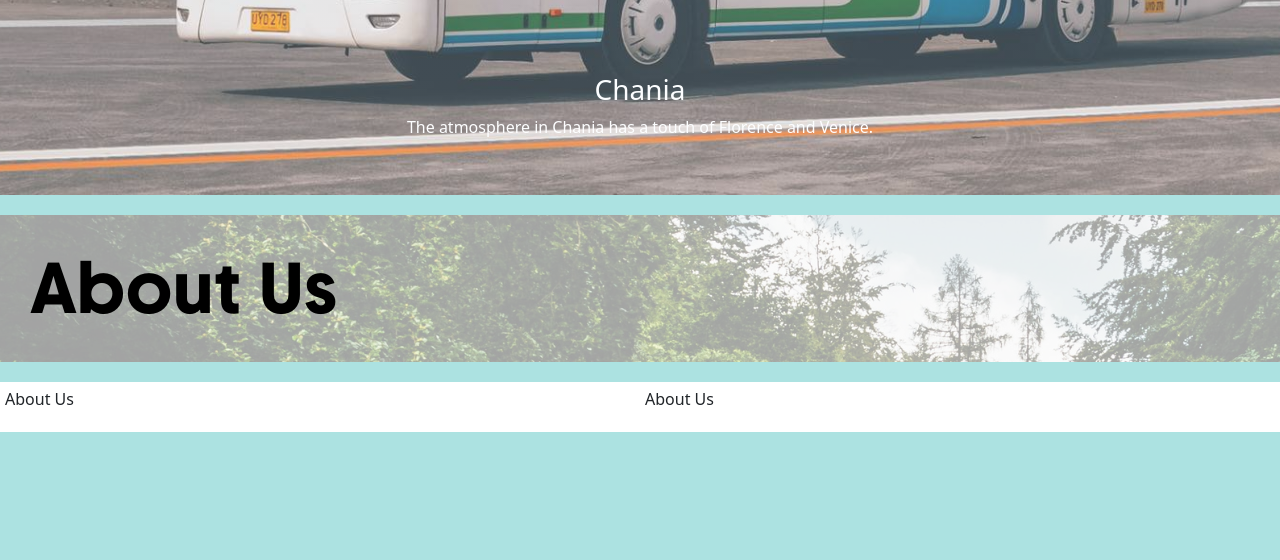
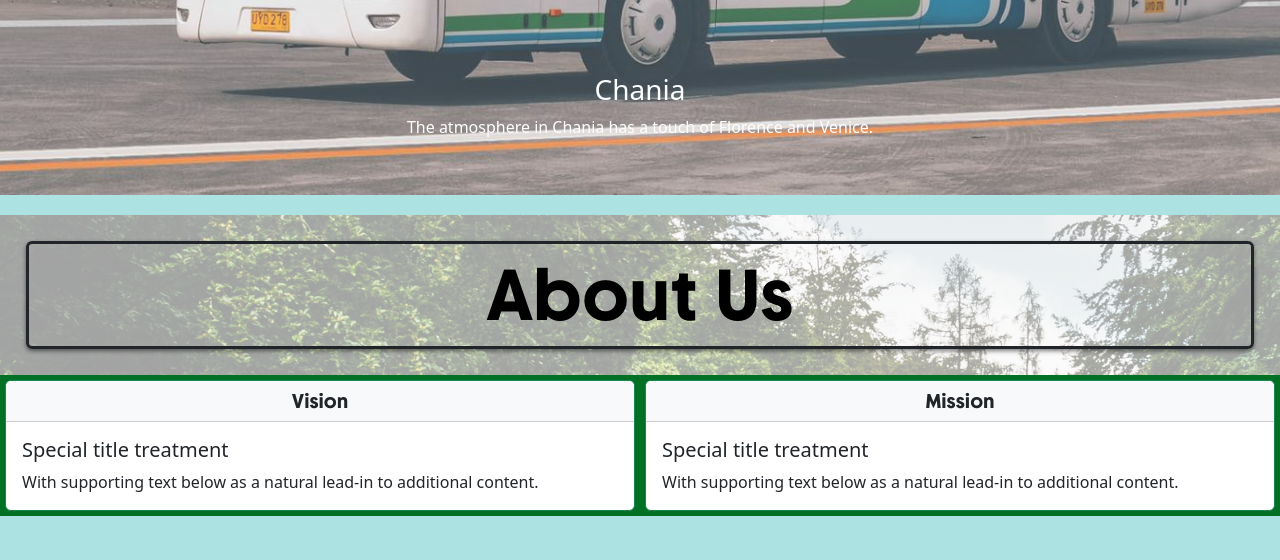
Before and after one commit to win8t/Bus_Reservation, a PHP site: page /Booking.php in a window 1280 px wide. Shown: the part 900-1460 px from the top of the page. Run offline with PHP 8.4, Linux system fonts and the light colour scheme.

Commit message:
Adjustments

```diff
--- a/Booking.php
+++ b/Booking.php
@@ -77,19 +77,35 @@
 
 <div class="fixed-container">
   <div class="col-12 content-container">
-      <p class="display-2"> About Us </p>
-    </div>
+      <p class="display-2 text-center border border-3 p-2 border-dark rounded"> About Us </p>
+  </div>
+
 
     <div class="col-6 content-container1">
-      <p> About Us </p>
+        <div class="card border border-success">
+          <h5 class="card-header text-center bg-light">Vision</h5>
+            <div class="card-body">
+              <h5 class="card-title">Special title treatment</h5>
+              <p class="card-text">With supporting text below as a natural lead-in to additional content.</p>
+            </div>
+        </div>
     </div>
     <div class="col-6 content-container1">
-      <p> About Us </p>
+    <div class="card border border-success">
+          <h5 class="card-header text-center bg-light">Mission</h5>
+            <div class="card-body">
+              <h5 class="card-title">Special title treatment</h5>
+              <p class="card-text">With supporting text below as a natural lead-in to additional content.</p>
+
+            </div>
+        </div>
     </div>
 </div>
 
 
 
 
+
+
 </body>
 </html>
--- a/style.css
+++ b/style.css
@@ -68,7 +68,10 @@
 .nav-link:hover, .nav-link.active {
     color:#000;
     font-family:FontBold;
+    transition: 0.5s;
 }
+
+
 
     .nav-link::before {
         content:"";
@@ -128,9 +131,9 @@
         background-size: cover;
         background-color: #ACE2E1;
         background-attachment: fixed;
+      }
 
 
-      }
 
       .content-container {
         position:relative;
@@ -139,14 +142,33 @@
           overflow-y: hidden;
         z-index: 5;
         background-image: url(About.png);
-        padding:5px;
+
         width:100%;
         float:left;
         background-attachment: fixed;
 
       }
 
+      .content-container p{
+        font-family:FontBold;
+        margin: 2%;
+        font-weight: bold;
+        color: #000000;
+        box-shadow: 0 2px 4px 0 rgba(0.1,0.1,0.1,.5);
+      }
+
       .content-container1 {
+        position:relative;
+        overflow-x: hidden;
+          overflow-y: hidden;
+        z-index: 5;
+        background-color: #007025;
+        padding:5px;
+        width:100%;
+        float:left;
+      }
+
+      .content-container2 {
         position:relative;
         margin-top: 20px;
         overflow-x: hidden;
@@ -158,21 +180,6 @@
         float:left;
       }
 
-      .content-container2 {
-        position:relative;
-        margin-top: 20px;
-        overflow-x: hidden;
-          overflow-y: hidden;
-        z-index: 5;
-        background-image: linear-gradient(to top, rgb(0, 0, 0), rgb(0, 0, 0));
-        padding:5px;
-        width:100%;
-        float:left;
+      .card-header {
+        font-family:FontBold;
       }
-
-      .content-container p {
-        font-family:FontBold;
-        margin: 2%;
-        font-weight: bold;
-        color: #000000;
-      }
```
